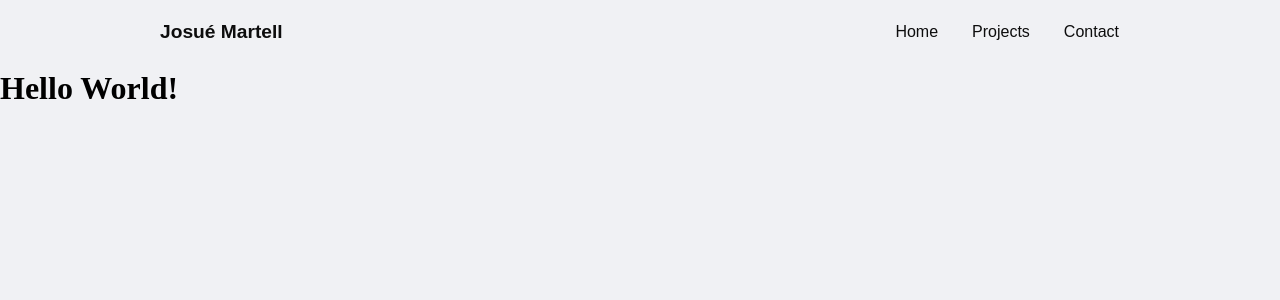
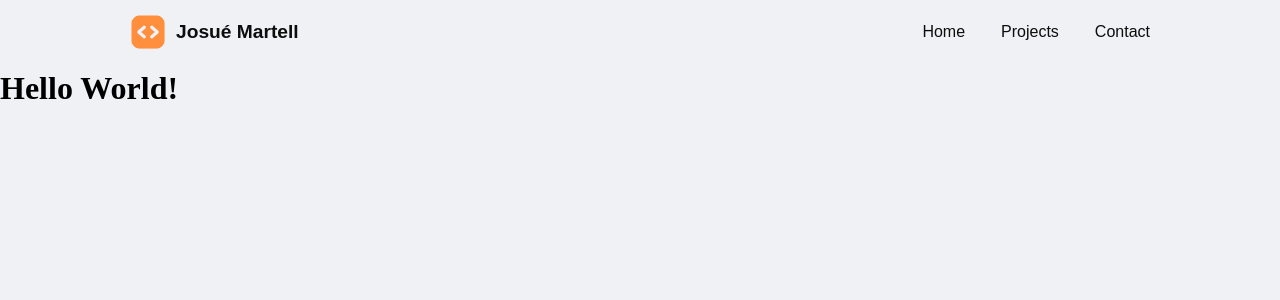
Before and after one commit to josushu0/portfolio, a Next.js app: page / in a window 1280 px wide. Shown: the top 300 px of the page. Built offline with nearby package versions, Linux system fonts and the light colour scheme.

Commit message:
feat: :lipstick: Added a logo

```diff
--- a/components/Navbar.js
+++ b/components/Navbar.js
@@ -1,12 +1,19 @@
+import Image from 'next/image'
 import Link from 'next/link'
+import logo from '../public/logo.png'
 import styles from '../styles/Navbar.module.scss'
 
 function Navbar() {
   return (
     <header className={styles.header}>
       <nav className={styles.nav}>
-        <div className={styles.brand}>
-          <Link href='/'>Josué Martell</Link>
+        <div>
+          <Link href='/'>
+            <a className={styles.logo}>
+              <Image src={ logo } width='40' height='40' alt='Logo' />
+              <p className={styles.name}>Josué Martell</p>
+            </a>
+          </Link>
         </div>
         <div className={styles.links}>
           <Link href='/'>Home</Link>
--- a/styles/Navbar.module.scss
+++ b/styles/Navbar.module.scss
@@ -10,19 +10,22 @@
   max-width: 1024px;
   height: inherit;
   margin-inline: auto;
-  padding: 1rem 2rem;
   display: flex;
   align-items: center;
   justify-content: space-between;
 }
 
-.brand {
-  a {
-    color: colors.$color-neutral-900;
-    font-family: sans-serif;
-    font-weight: 600;
-    font-size: 1.2rem;
-  }
+.name {
+  color: colors.$color-neutral-900;
+  font-family: sans-serif;
+  font-weight: 600;
+  font-size: 1.2rem;
+}
+
+.logo {
+  display: flex;
+  align-items: center;
+  gap: 0.5rem;
 }
 
 .links {
@@ -32,7 +35,8 @@
   a {
     color: colors.$color-neutral-900;
     font-family: sans-serif;
-    border: 1px solid transparent;
+    padding-block: 3px;
+    border: 2px solid transparent;
 
     &:hover {
       border-bottom-color: colors.$color-primary;
```
Also changed, not shown: public/logo.png (added).
